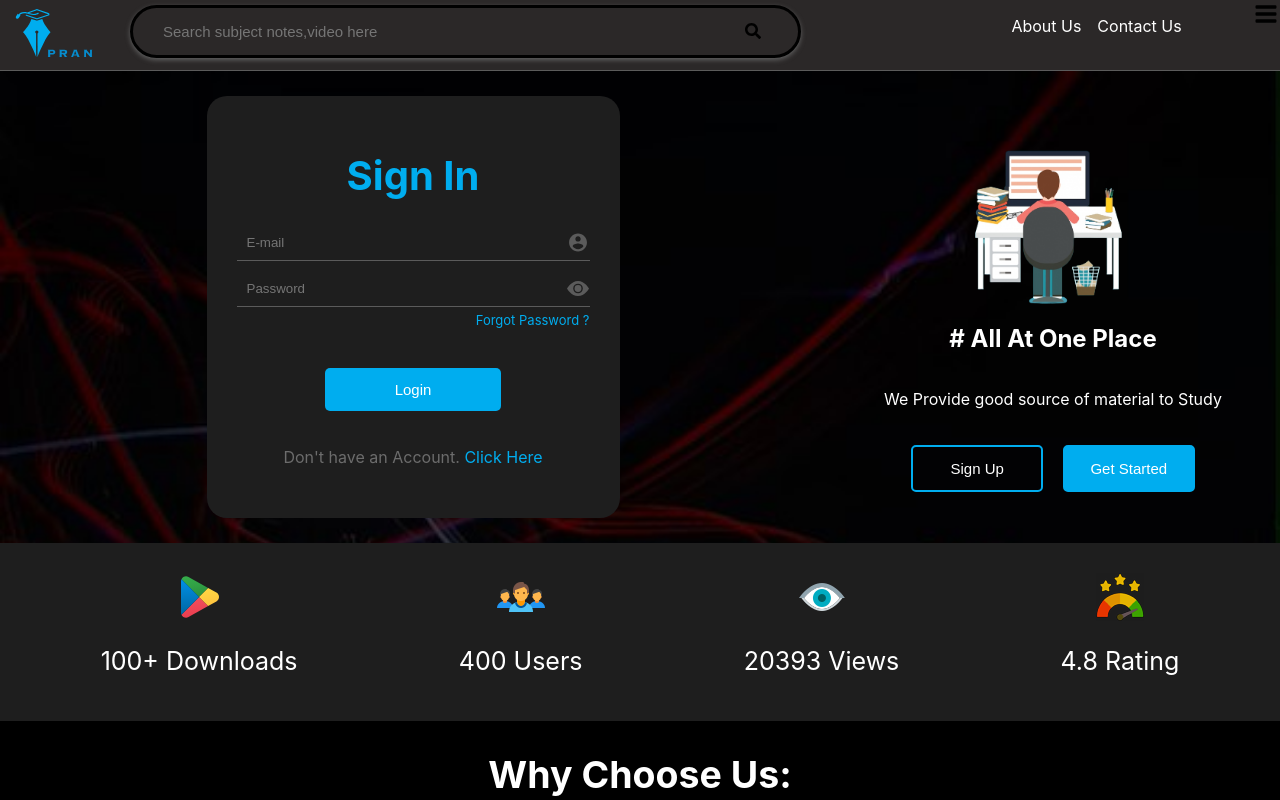
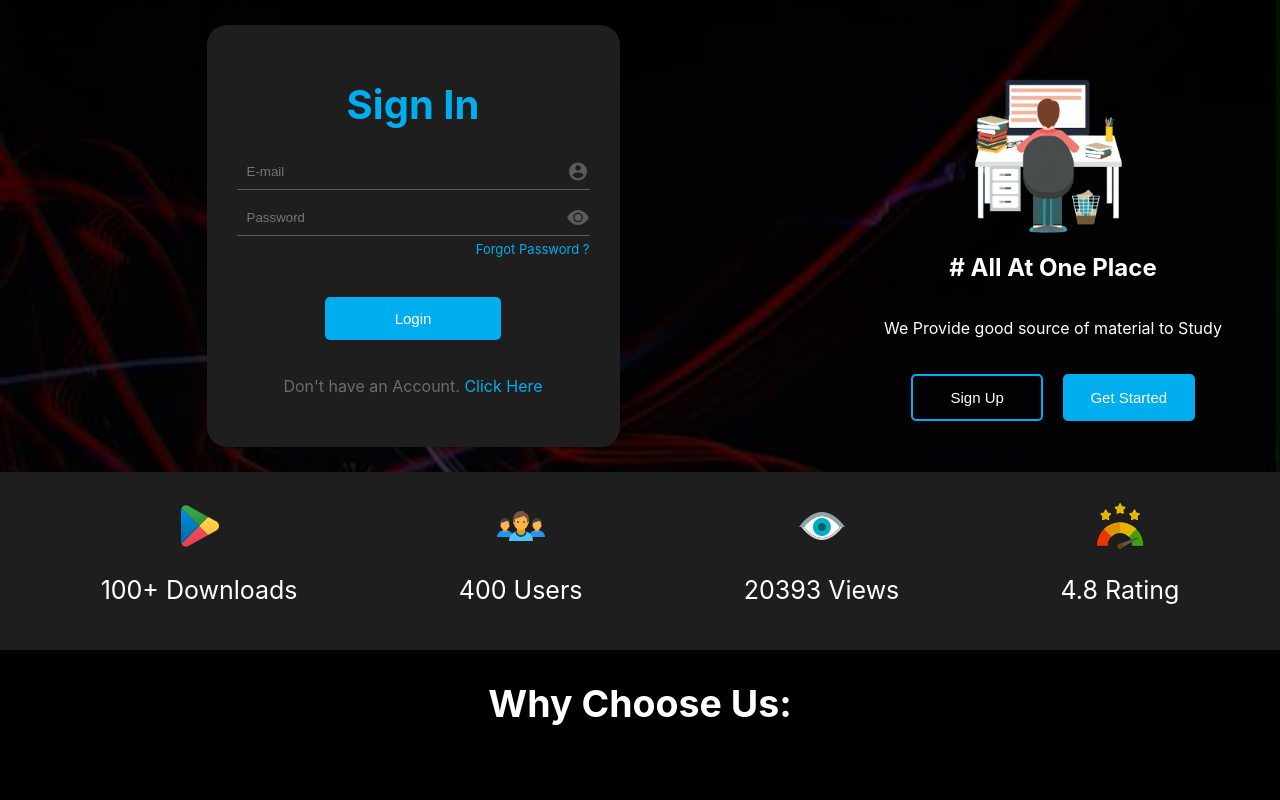
Before and after one commit to RajivRnjan/pran-frontend, a React (Create React App) app: page / in a window 1280 px wide. Shown: the top 800 px of the page. Built offline with nearby package versions, Linux system fonts and the light colour scheme.

Commit message:
deploy 13 july

```diff
--- a/package.json
+++ b/package.json
@@ -1,4 +1,5 @@
 {
+  "homepage": "https://rajivrnjan.github.io/pran",
   "name": "pran",
   "version": "0.1.0",
   "private": true,
@@ -7,6 +8,7 @@
     "@testing-library/react": "^13.4.0",
     "@testing-library/user-event": "^13.5.0",
     "axios": "^1.3.5",
+    "gh-pages": "^5.0.0",
     "react": "^18.2.0",
     "react-dom": "^18.2.0",
     "react-icons": "^4.8.0",
@@ -16,6 +18,8 @@
     "web-vitals": "^2.1.4"
   },
   "scripts": {
+    "predeploy": "npm run build",
+    "deploy": "gh-pages -d build",
     "start": "react-scripts start",
     "build": "react-scripts build",
     "test": "react-scripts test",
--- a/src/App.js
+++ b/src/App.js
@@ -15,7 +15,7 @@ function App() {
   return (
     <>
       <BrowserRouter>
-        <Navbar/>
+        {/* <Navbar/> */}
         <Routes>
           <Route exact path="/" element={<Login />} />
           <Route exact path="/Login" element={<Login />} />
--- a/src/components/Navbar.js
+++ b/src/components/Navbar.js
@@ -3,7 +3,7 @@ import { Link } from "react-router-dom";
 import logo from "../Images/logo.svg";
 import avtar from "../Images/avtar.png";
 import { FaSearch } from "react-icons/fa";
-import { GoThreeBars } from "react-icons/go";
+// import { GoThreeBars } from "react-icons/go";
 import { RxCross2 } from "react-icons/rx";
 
 function Navbar() {
@@ -99,7 +99,7 @@ function Navbar() {
 
       {leftNav}
 
-      <div className="mobile-menu">
+      {/* <div className="mobile-menu">
           {isActive ? (
             <GoThreeBars size="28px"
               onClick={() => {
@@ -116,7 +116,7 @@ function Navbar() {
             />
           )}
 
-        </div>
+        </div> */}
     </div>
   );
 }
```
Also changed, not shown: 36 other files (tests, documents, lock files or other folders).
